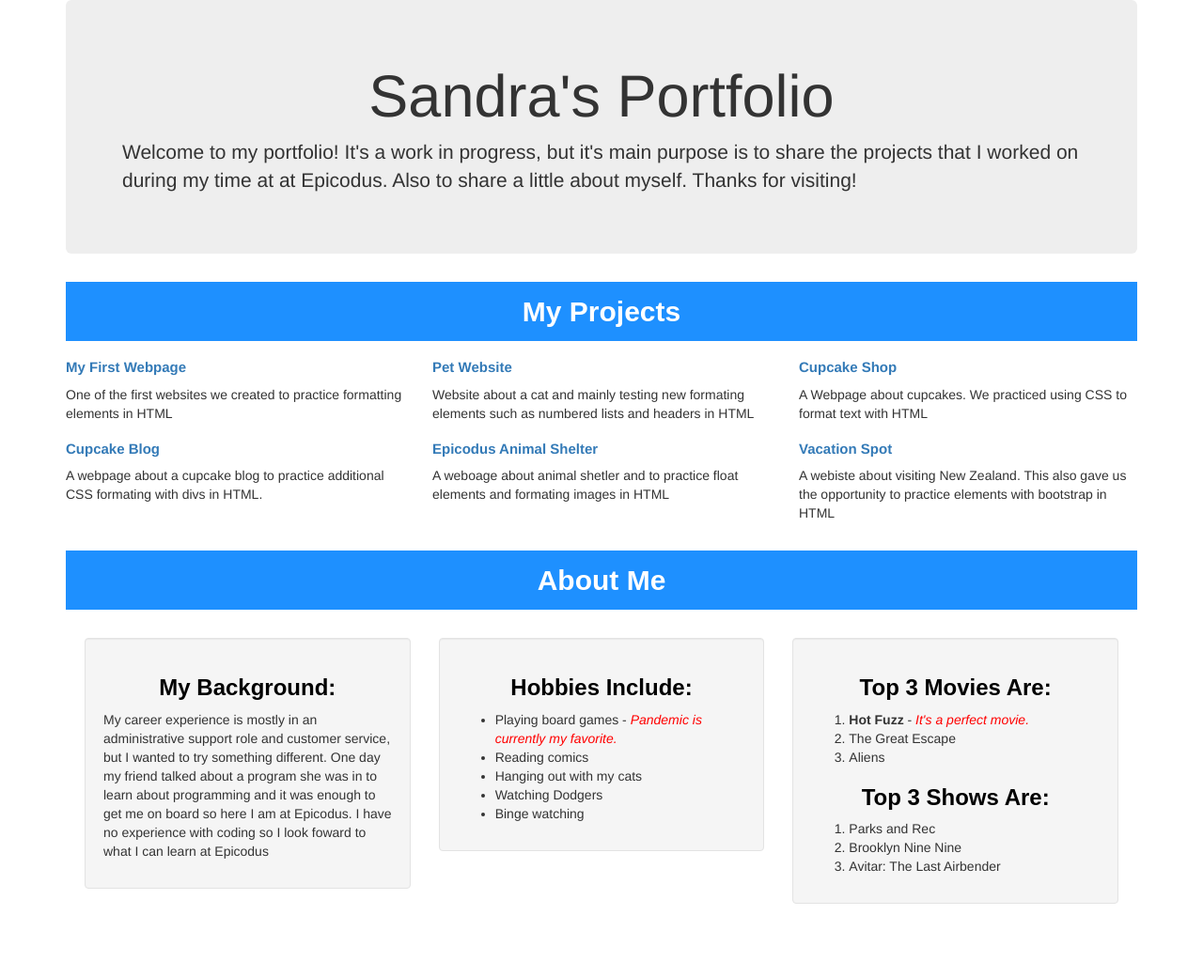
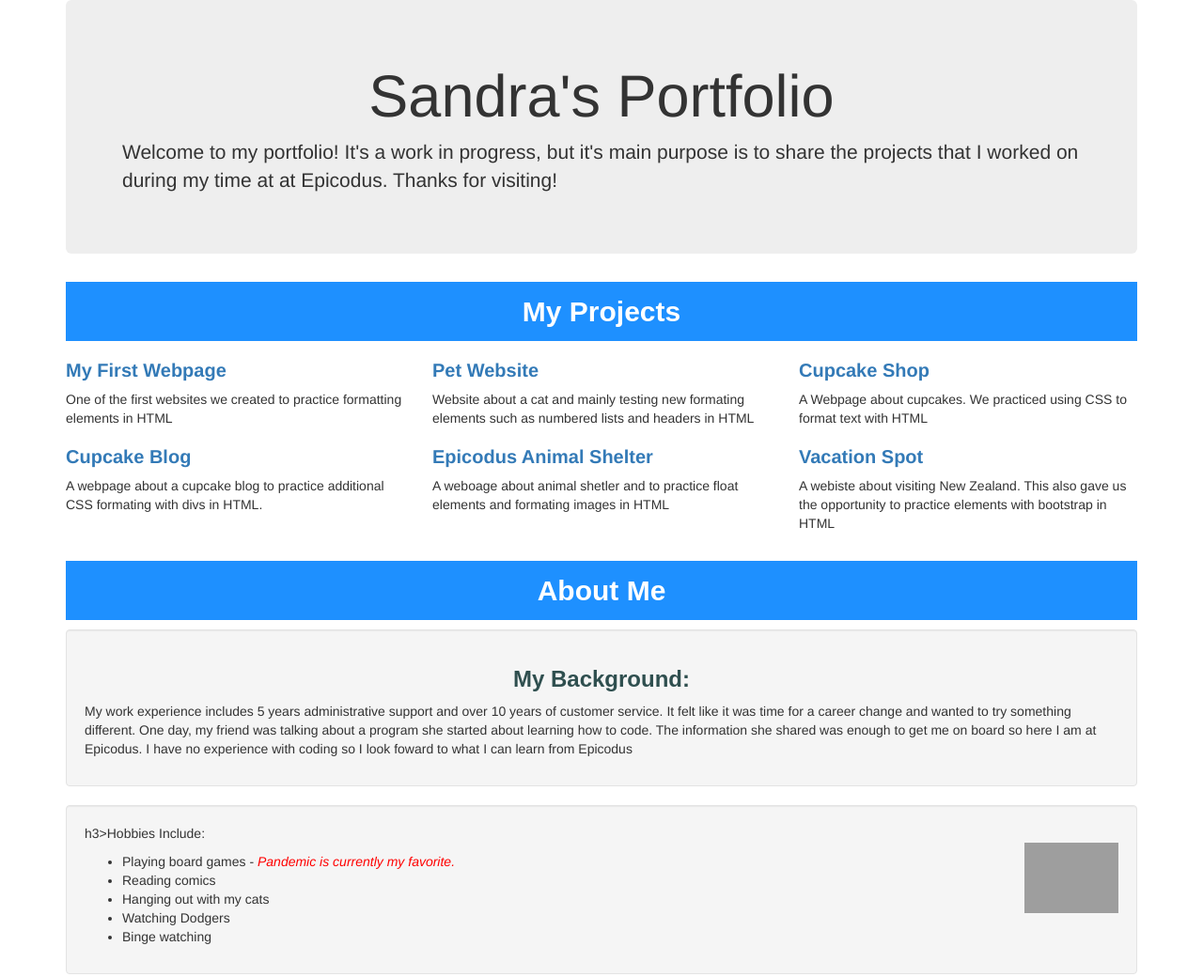
Before and after one commit to scastaneda36/Portfolio-landing, a plain HTML site: page index.html in a window 1280 px wide. Shown: the top 1040 px of the page at 94% size. Before the commit the page ends 1002 px from the top, so only its background shows below. Drawn offline with Linux system fonts and the light colour scheme; grey boxes are pictures that could not be loaded.

Commit message:
it will include floating elements

```diff
--- a/css/styles.css
+++ b/css/styles.css
@@ -1,5 +1,5 @@
 img{
-  width:200px;
+  width:100px;
   height:auto;
   float:right;
 }
@@ -15,12 +15,12 @@ h2{
 h3{
   font-family:sans-serif;
   font-weight: bold;
-  color: black;
+  color: darkslategrey;
   text-align: center;
 }
 h5{
   font-weight: bold;
-  font-size: 15px
+  font-size: 20px
 
 }
 .aboutme {
--- a/index.html
+++ b/index.html
@@ -10,7 +10,6 @@
       <div class="jumbotron">
         <h1>Sandra's Portfolio</h1>
         <p> Welcome to my portfolio! It's a work in progress, but it's main purpose is to share the projects that I worked on during my time at at Epicodus.
-          Also to share a little about myself.
         Thanks for visiting!</p>
       </div>
     <h2 class="boxmodel">My Projects</h2>
@@ -42,22 +41,16 @@
             <p>A webiste about visiting New Zealand. This also gave us the opportunity to practice elements with bootstrap in HTML</p>
           </div>
         </div>
-
     <h2 class="boxmodel">About Me</h2>
-    <div class="aboutme">
-    <div class="row">
-      <div class="col-md-4">
       <div class="well">
         <h3>My Background:</h3>
-            <p>My career experience is mostly in an administrative support role and customer service, but I wanted to try something different.
-            One day my friend talked about a program she was in to learn about programming and it was enough to get me on board so here I am at Epicodus.
-            I have no experience with coding so I look foward to what I can learn at Epicodus</p>
-
+        <p>My work experience includes 5 years administrative support and over 10 years of customer service. It felt like it was time for a career change and wanted to try something different.
+        One day, my friend was talking about a program she started about learning how to code. The information she shared was enough to get me on board so here I am at Epicodus.
+        I have no experience with coding so I look foward to what I can learn from Epicodus</p>
       </div>
-    </div>
-    <div class="col-md-4">
         <div class="well">
-            <h3>Hobbies Include:</h3>
+            h3>Hobbies Include:</h3>
+            <p><img src="imgs/sc cats.jpg" alt="cute cats"></p>
               <ul>
                 <li>Playing board games - <span class="comments"> Pandemic is currently my favorite.</span></li>
                 <li>Reading comics</li>
@@ -66,8 +59,6 @@
                 <li>Binge watching</li>
               </ul>
         </div>
-      </div>
-      <div class="col-md-4">
         <div class="well">
           <h3>Top 3 Movies Are:</h3>
             <ol>
@@ -79,9 +70,8 @@
             <ol>
               <li>Parks and Rec</li>
               <li>Brooklyn Nine Nine</li>
-              <li>Avitar: The Last Airbender</li>
+              <li>Avatar: The Last Airbender</li>
             </ol>
-        </div>
         </div>
       </div>
   </body>
```
Lines whose indentation alone changed are shown as unchanged.
